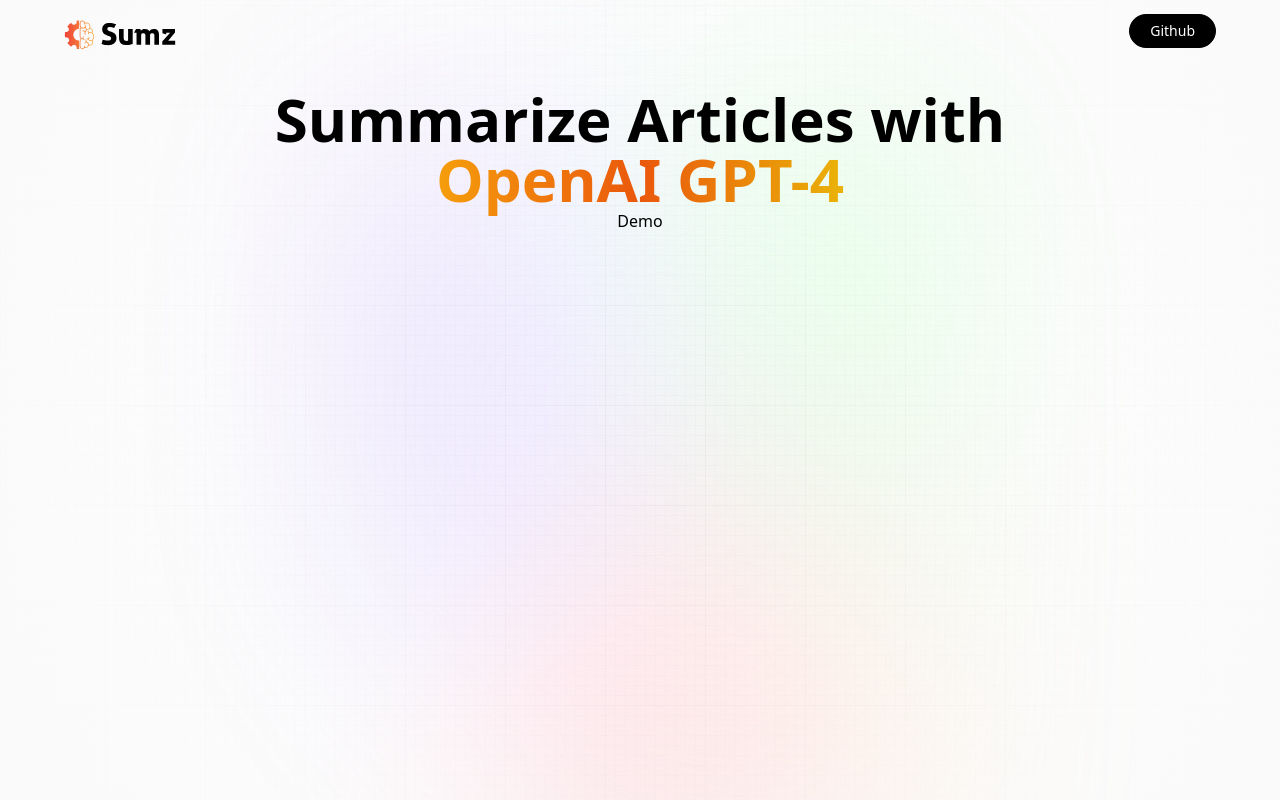
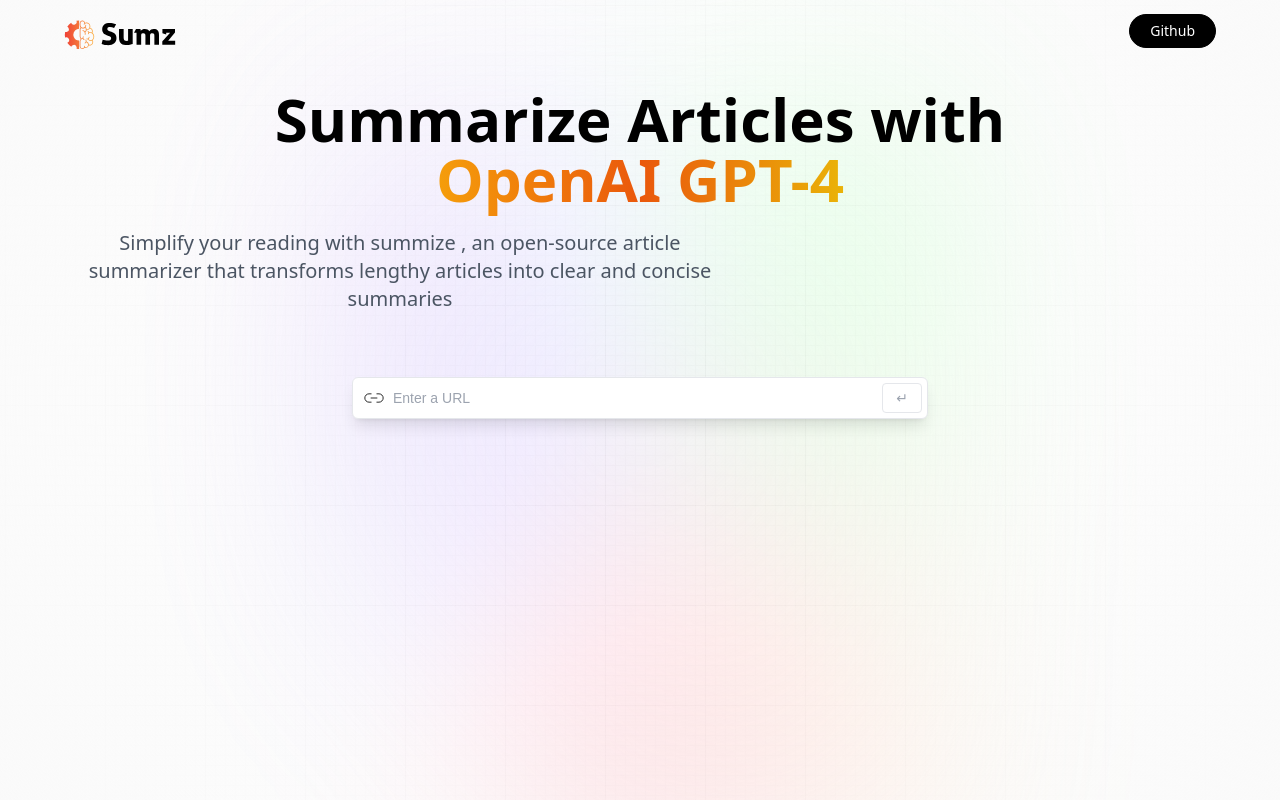
Before and after one commit to SainiAditya1/AI_Summarizer-project, a React (Vite) app: page / in a window 1280 px wide. Built offline with nearby package versions, Linux system fonts and the light colour scheme; a web font is replaced by a local one.

Commit message:
added functionality
Signed-off-by: SainiAditya1 <Adityasaini10012001@outlook.com>

```diff
--- a/package.json
+++ b/package.json
@@ -12,7 +12,8 @@
   "dependencies": {
     "@reduxjs/toolkit": "^1.9.5",
     "react": "^18.2.0",
-    "react-dom": "^18.2.0"
+    "react-dom": "^18.2.0",
+    "react-redux": "^8.0.5"
   },
   "devDependencies": {
     "@types/react": "^18.0.28",
--- a/src/components/Demo.jsx
+++ b/src/components/Demo.jsx
@@ -1,8 +1,60 @@
-import React from 'react'
+import React from 'react';
+import { useState, useEffect } from 'react';
+import { copy,linkIcon, loader, tick } from '../assets';
 
 const Demo = () => {
+  const [article, setArticle] = useState({
+    url: '',
+    summary:'',
+
+  });
+
+  const handleSubmit = async (e) => {
+    // fetch summary
+    alert('Submitted');
+  }
+
   return (
-    <div>Demo</div>
+   <section className='mt-16 w-full max-w-xl'>
+
+    <div className='flex flex-col w-full gap-2'>
+    <form className='relative flex justify-center items-center'
+    onSubmit={handleSubmit}
+    >
+
+      <img
+      src={linkIcon}
+      alt="link_icon"
+      className='absolute left-0 my-2 ml-3 w-5'
+
+      />
+
+      <input
+        type="url"
+        placeholder='Enter a URL'
+        value={article.url}
+        onChange={(e) => setArticle({ ... article, url: e.target.value})}
+        required
+        className='url_input peer'
+
+        />
+
+        <button
+          type="submit"
+          className='submit_btn peer-focus:border-gray-700 peer-focus:text-gray-700'
+        >
+        ↵
+        </button>
+
+    </form>
+
+    {/* browser URL history */}
+
+    </div>
+
+    {/* display Results */}
+
+   </section>
   )
 }
 
--- a/src/components/Hero.jsx
+++ b/src/components/Hero.jsx
@@ -21,6 +21,11 @@
 
 
         </h1>
+        <h2 className='desc'>
+        Simplify your reading with summize , an open-source article summarizer that transforms lengthy
+        articles into clear and concise summaries
+
+        </h2>
 
     </header>
 
--- a/src/main.jsx
+++ b/src/main.jsx
@@ -1,10 +1,16 @@
 import React from 'react'
 import ReactDOM from 'react-dom/client'
+import { Provider } from 'react-redux'
 import App from './App.jsx'
+import { store } from './services/store.js';
 
 
 ReactDOM.createRoot(document.getElementById('root')).render(
   <React.StrictMode>
+    <Provider store={store}>
     <App />
+
+    </Provider>
+
   </React.StrictMode>,
 )
--- /dev/null
+++ b/src/services/article.js
@@ -0,0 +1,13 @@
+import { createApi, fetchBaseQuery} from '@reduxjs/toolkit/query/react';
+
+export const articleApi = createApi({
+    reducerPath: 'articleApi',
+    endpoints: (builder) => ({
+        getSummary: builder.query({
+            query: (params) => 'test'
+
+        })
+
+    })
+
+});
--- /dev/null
+++ b/src/services/store.js
@@ -0,0 +1,10 @@
+import { configureStore } from "@reduxjs/toolkit";
+import { articleApi } from "./article";
+
+export const store = configureStore({
+    reducer: {
+        [articleApi.reducerPath]: articleApi.reducer
+    },
+    middleware: (getDefaultMiddleware) => getDefaultMiddleware().concat(articleApi.middleware)
+
+});
```
Also changed, not shown: 1 other file (tests, documents, lock files or other folders).
